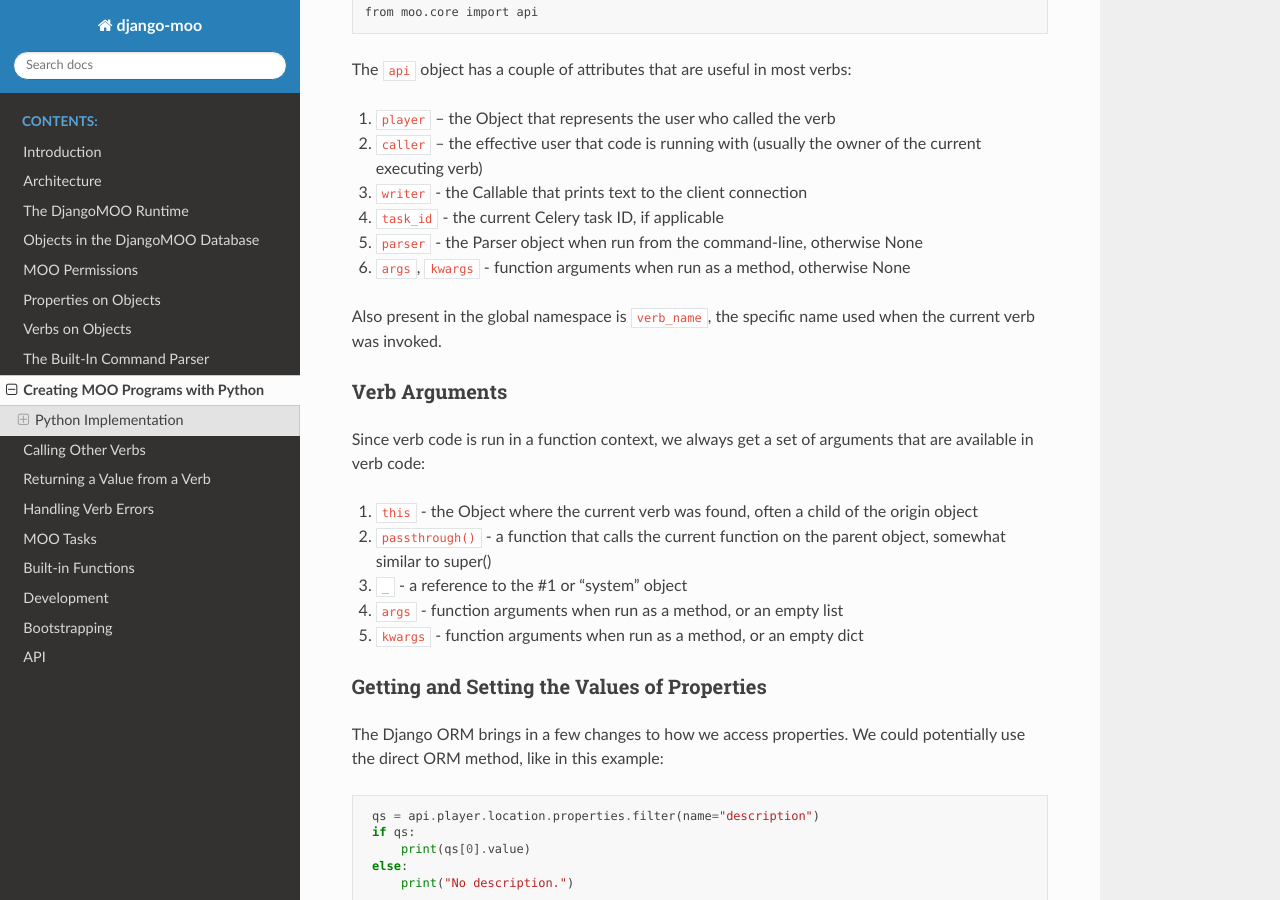
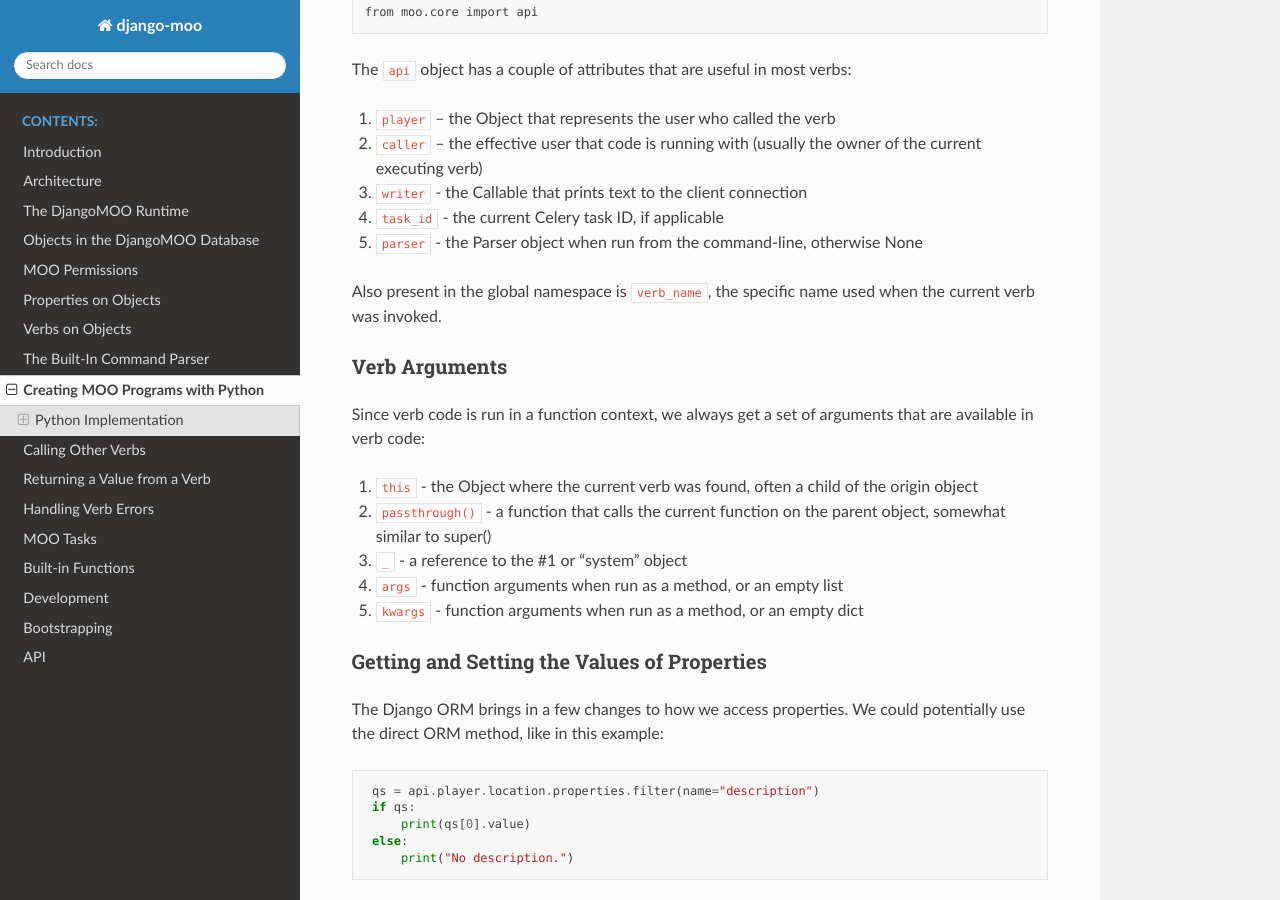
Before and after one commit to bubblehouse/django-moo, a Sphinx documentation site: the page built from docs/source/guide/08_creating_verbs.md, in a window 1280 px wide and 900 px high, scrolled down 657 px. Built offline with Sphinx 7.4.7 and the Read the Docs theme 3.1.0, drawn with Linux system fonts in a browser that asks for light colours; pages that are not in the unit, such as notebooks, are missing from menus.

Commit message:
docs: updates for new features [ci skip]

```diff
--- a/docs/source/guide/08_creating_verbs.md
+++ b/docs/source/guide/08_creating_verbs.md
@@ -19,7 +19,6 @@ The `api` object has a couple of attributes that are useful in most verbs:
 3. `writer` - the Callable that prints text to the client connection
 4. `task_id` - the current Celery task ID, if applicable
 5. `parser` - the Parser object when run from the command-line, otherwise None
-6. `args`, `kwargs` - function arguments when run as a method, otherwise None
 
 Also present in the global namespace is `verb_name`, the specific name used when the current verb was invoked.
 
```
